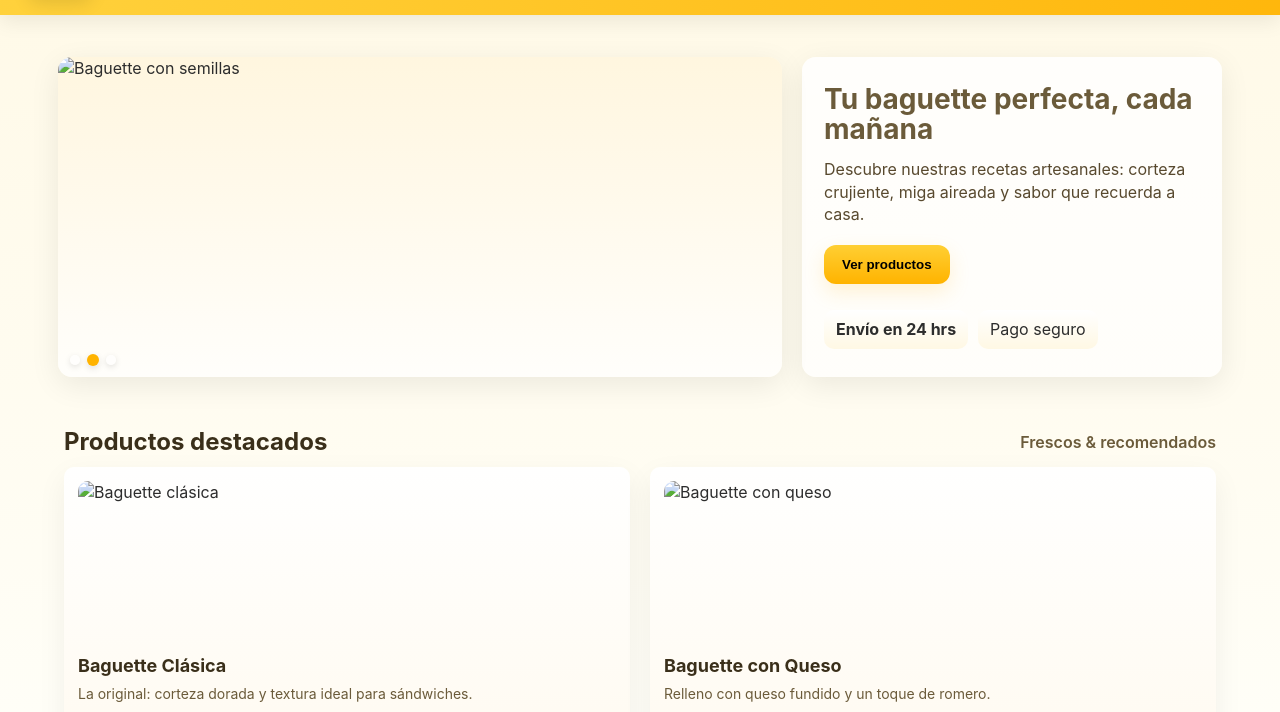
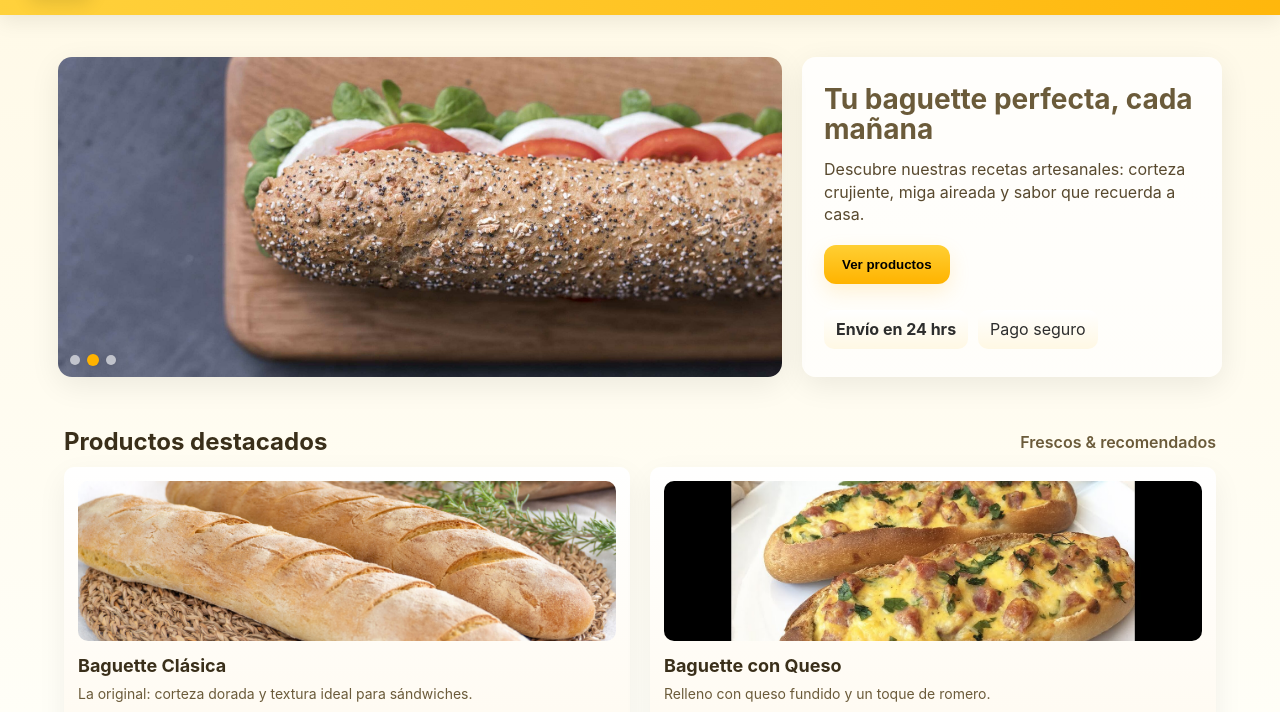
Before and after one commit to IsaiasOrtizC/PaginaBaguetteDef, a plain HTML site: page index.html in a window 1280 px wide. Shown: the part 85-797 px from the top of the page. Drawn offline with Linux system fonts and the light colour scheme.

Commit message:
iNDEX FINAL

```diff
--- a/index.html
+++ b/index.html
@@ -3,7 +3,7 @@
 <head>
   <meta charset="utf-8" />
   <meta name="viewport" content="width=device-width,initial-scale=1" />
-  <title>Baguette Shop — Inicio</title>
+  <title>JAKDJAS Baguette Shop — Inicio</title>
 
   <style>
     :root{
@@ -245,8 +245,8 @@
         <div class="slides">
           <!-- cambia las rutas a tus imágenes -->
           <img class="slide active" src="nrmal.jpg" alt="Baguette clásica" />
-          <img class="slide" src="baguette2.jpg" alt="Baguette con semillas" />
-          <img class="slide" src="baguette3.jpg" alt="Baguette con queso" />
+          <img class="slide" src="Media-Baguette-4-Semillas-healthy-scaled.jpeg" alt="Baguette con semillas" />
+          <img class="slide" src="QUESO.jpg" alt="Baguette con queso" />
         </div>
 
         <div class="indicators" id="indicators" aria-hidden="true">
@@ -280,7 +280,7 @@
 
     <section class="productos-grid" aria-label="Productos destacados">
       <article class="producto" aria-labelledby="p1">
-        <img src="baguette_classic.jpg" alt="Baguette clásica">
+        <img src="nrmal.jpg" alt="Baguette clásica">
         <h3 id="p1">Baguette Clásica</h3>
         <p>La original: corteza dorada y textura ideal para sándwiches.</p>
         <div class="precio-row">
@@ -290,7 +290,7 @@
       </article>
 
       <article class="producto" aria-labelledby="p2">
-        <img src="baguette_cheese.jpg" alt="Baguette con queso">
+        <img src="QUESO.jpg" alt="Baguette con queso">
         <h3 id="p2">Baguette con Queso</h3>
         <p>Relleno con queso fundido y un toque de romero.</p>
         <div class="precio-row">
```
Also changed, not shown: Media-Baguette-4-Semillas-healthy-scaled.jpeg (added), QUESO.jpg (added).
